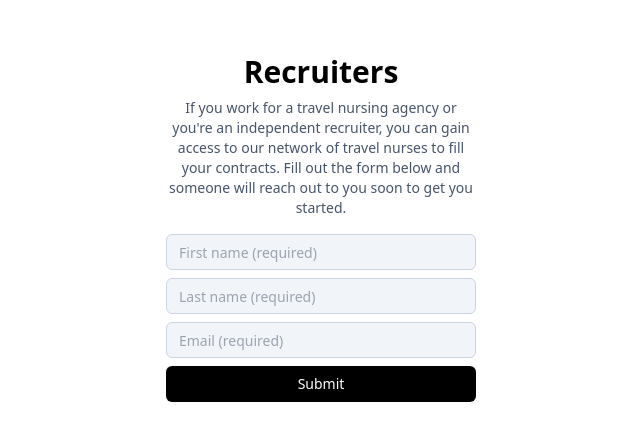
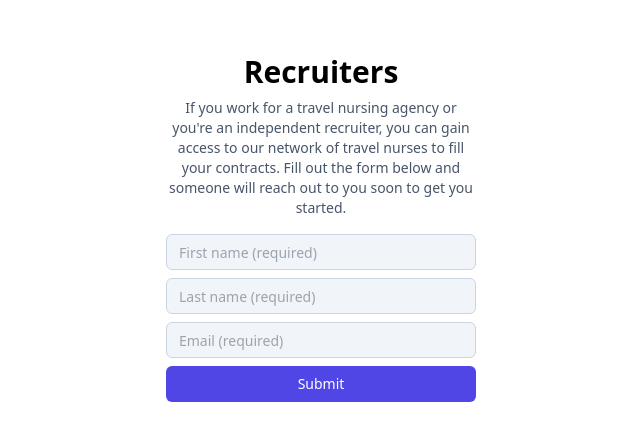
Before and after one commit to tjvonbr/nurse-list, a Next.js app: page /recruiters in a window 1280 px wide. Shown: the part 172-612 px from the top of the page, without its empty margins (319-959 px from the left). Built offline with nearby package versions, Linux system fonts and the light colour scheme.

Commit message:
some basic ui tweaks to streamline design

```diff
--- a/src/app/(auth)/register/page.tsx
+++ b/src/app/(auth)/register/page.tsx
@@ -26,7 +26,7 @@ export default function Register({ searchParams }: RegisterProps) {
           </Link>
         </header>
         <div className="w-1/2 flex flex-col justify-center items-center space-y-3">
-          <h1 className="text-3xl text-black font-bold">Welcome!</h1>
+          <h1 className="text-2xl text-black font-bold">Welcome!</h1>
           <p className="text-center text-sm text-gray-600">
             Please fill out the fields below so we can get you started!
           </p>
--- a/src/components/RecruiterForm.tsx
+++ b/src/components/RecruiterForm.tsx
@@ -76,7 +76,7 @@ export default function RecruiterForm() {
         onChange={handleChange}
       />
       <button
-        className="w-full h-9 flex justify-center items-center bg-black rounded-md text-sm transition-colors"
+        className="w-full h-9 flex justify-center items-center bg-indigo-600 hover:bg-indigo-700 rounded-md text-sm transition-colors"
         disabled={disabled || isLoading}
         onClick={handleSubmit}
       >
```
